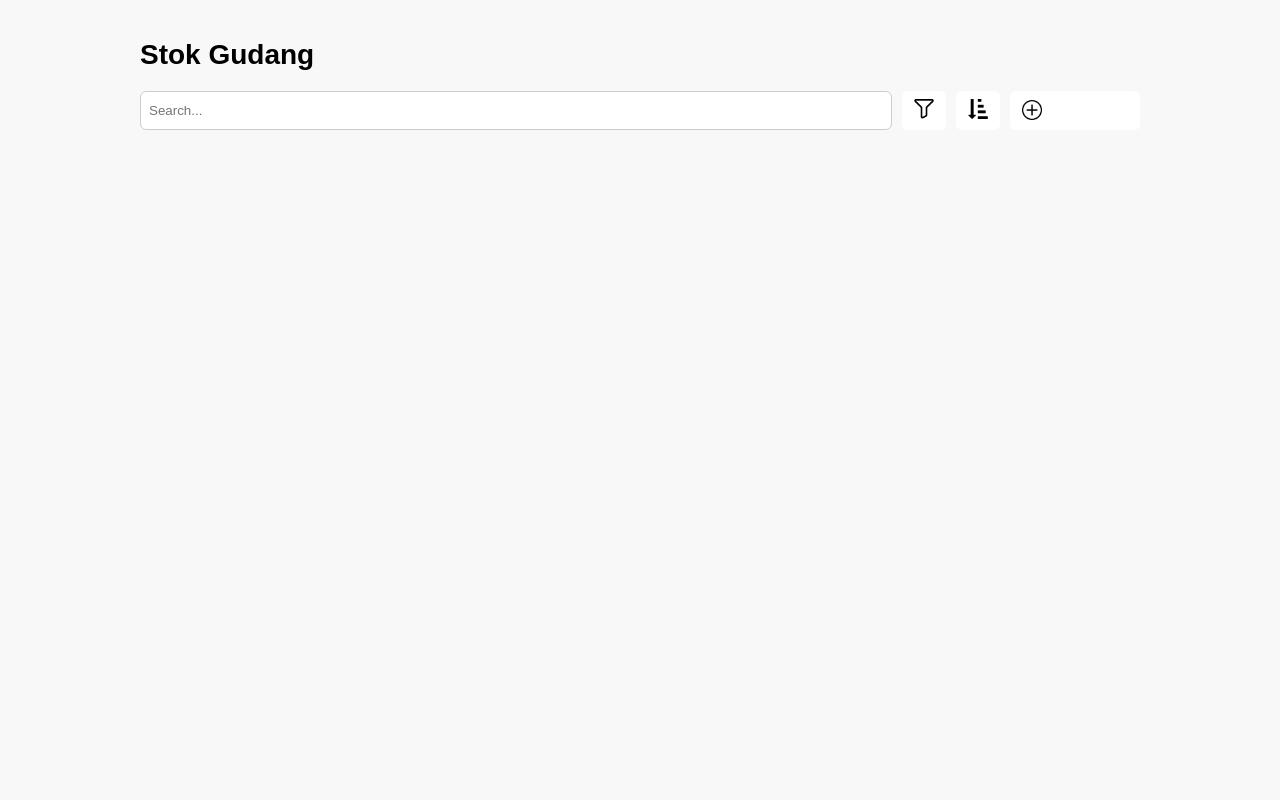
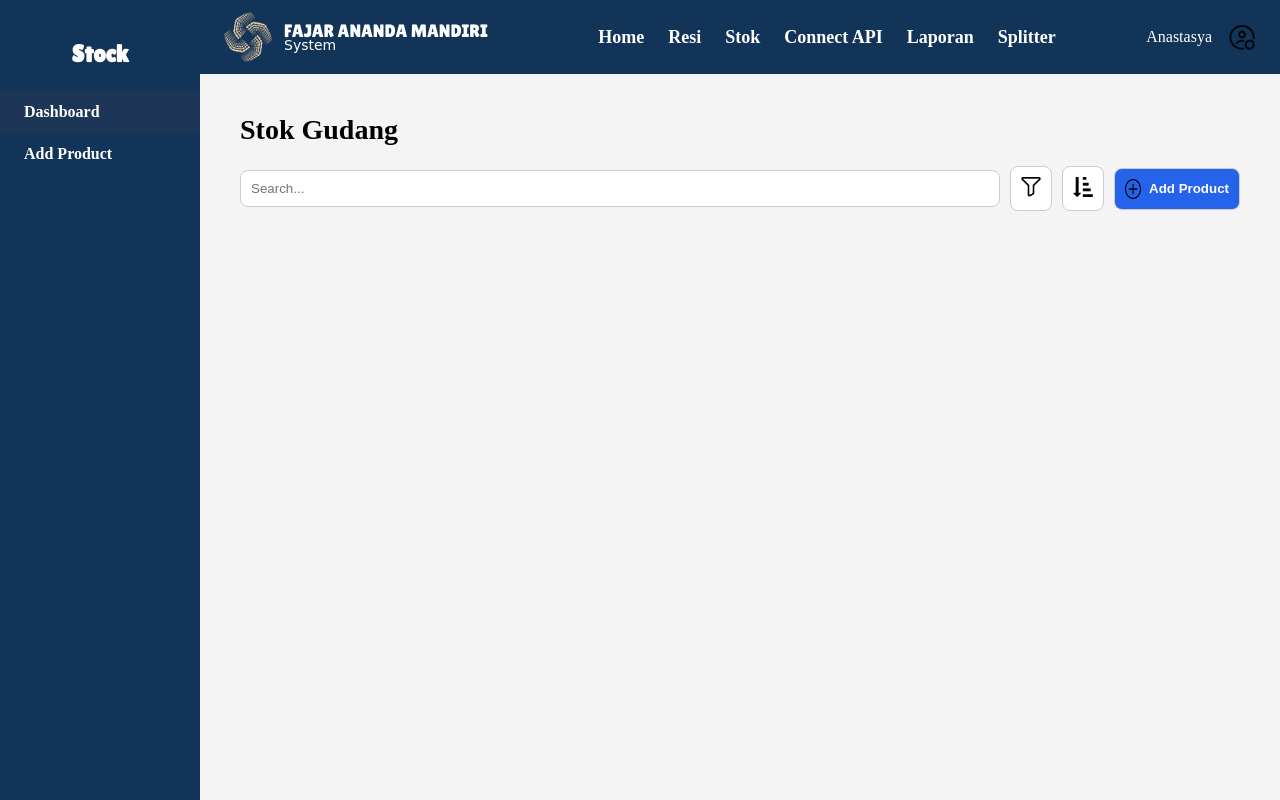
Before and after one commit to HarmonyFajar/fam_dashboard, a plain HTML site: page load_products.html in a window 1280 px wide. Drawn offline with Linux system fonts and the light colour scheme; no server answers; a web font is replaced by a local one.

Commit message:
Update load_products.html load baru

```diff
--- a/load_products.html
+++ b/load_products.html
@@ -2,23 +2,175 @@
 <html lang="en">
 <head>
   <meta charset="UTF-8" />
-  <meta name="viewport" content="width=device-width, initial-scale=1.0"/>
+  <meta name="viewport" content="width=device-width, initial-scale=1.0" />
   <title>Stok Gudang</title>
+  <link href="https://fonts.googleapis.com/css2?family=Lilita+One&family=Licorice&family=Libre+Caslon+Display&display=swap" rel="stylesheet">
+  <link rel="stylesheet" href="css/style.css" />
   <link rel="stylesheet" href="css/product-style.css" />
+  <style>
+    body {
+      margin: 0;
+      padding: 0;
+      font-family: 'Libre Caslon Display', serif;
+      background-color: #f4f4f4;
+      display: flex;
+    }
+    .sidebar {
+      width: 200px;
+      background-color: #123458;
+      color: white;
+      height: 100vh;
+      padding-top: 40px;
+      display: flex;
+      flex-direction: column;
+      position: fixed;
+      top: 0;
+      left: 0;
+    }
+    .sidebar h2 {
+      text-align: center;
+      margin-bottom: 24px;
+      font-family: 'Lilita One', cursive;
+    }
+    .sidebar a {
+      padding: 12px 24px;
+      color: white;
+      text-decoration: none;
+      font-weight: bold;
+    }
+    .sidebar a:hover, .sidebar a.active {
+      background-color: #1d3557;
+    }
+    .main-wrapper {
+      width: 100%;
+      margin-left: 200px;
+    }
+    .header_section {
+      background: #123458;
+      padding: 12px 24px;
+      display: flex;
+      justify-content: space-between;
+      align-items: center;
+    }
+    .logo {
+      display: flex;
+      align-items: center;
+    }
+    .logo img {
+      width: 48px;
+      margin-right: 12px;
+    }
+    .logo_text {
+      color: #fff;
+    }
+    .fam_title {
+      font-family: 'Lilita One', cursive;
+      font-size: 18px;
+    }
+    .fam_subtitle {
+      font-family: 'Licorice', cursive;
+      font-size: 14px;
+    }
+    .nav_menu a {
+      margin-left: 20px;
+      color: #fff;
+      text-decoration: none;
+      font-weight: bold;
+    }
+    .profile {
+      display: flex;
+      align-items: center;
+      color: #fff;
+    }
+    .profile img {
+      width: 28px;
+      height: 28px;
+      margin-left: 8px;
+    }
+    .main-content {
+      padding: 40px;
+    }
+    .toolbar {
+      display: flex;
+      gap: 10px;
+      align-items: center;
+      margin-bottom: 20px;
+    }
+    .toolbar input[type="text"] {
+      padding: 10px;
+      border: 1px solid #ccc;
+      border-radius: 8px;
+      flex: 1;
+    }
+    .toolbar button {
+      background: white;
+      border: 1px solid #ccc;
+      padding: 10px;
+      border-radius: 8px;
+      cursor: pointer;
+    }
+    .toolbar .add-btn {
+      background-color: #2563eb;
+      color: white;
+      font-weight: bold;
+      display: flex;
+      align-items: center;
+      gap: 8px;
+    }
+    .toolbar .add-btn img {
+      width: 16px;
+    }
+  </style>
   <script src="https://www.gstatic.com/firebasejs/8.10.0/firebase-app.js"></script>
   <script src="https://www.gstatic.com/firebasejs/8.10.0/firebase-database.js"></script>
   <script src="js/firebase-config.js"></script>
 </head>
 <body>
-  <div class="container">
+  <!-- Sidebar -->
+  <div class="sidebar">
+    <h2>Stock</h2>
+    <a href="load_products.html" class="active">Dashboard</a>
+    <a href="stok_add_product.html">Add Product</a>
+  </div>
+
+  <!-- Main Wrapper -->
+  <div class="main-wrapper">
+    <!-- Header -->
+    <header class="header_section">
+      <div class="logo">
+        <img src="images/fajarlogonew.png" alt="FAM Logo" />
+        <div class="logo_text">
+          <div class="fam_title">FAJAR ANANDA MANDIRI</div>
+          <div class="fam_subtitle">System</div>
+        </div>
+      </div>
+      <div class="nav_menu">
+        <a href="index.html">Home</a>
+        <a href="upload_resi.html">Resi</a>
+        <a href="stok_add_product.html">Stok</a>
+        <a href="#">Connect API</a>
+        <a href="#">Laporan</a>
+        <a href="compare_resi.html">Splitter</a>
+      </div>
+      <div class="profile">
+        <span>Anastasya</span>
+        <img src="images/profileicon.png" alt="Profile Icon" />
+      </div>
+    </header>
+
+    <!-- Main Content -->
+    <div class="main-content">
       <h1>Stok Gudang</h1>
       <div class="toolbar">
         <input type="text" placeholder="Search..." />
         <button><img src="images/icon-filter.png" alt="Filter" /></button>
         <button><img src="images/icon-sort.png" alt="Sort" /></button>
-      <button class="add-btn"><img src="images/icon-plus.png" alt="Add" /> Add Product</button>
+        <button class="add-btn" onclick="window.location.href='stok_add_product.html'">
+          <img src="images/icon-plus.png" alt="Add" /> Add Product
+        </button>
       </div>
       <div class="product-list" id="product-list"></div>
+    </div>
   </div>
 
   <script src="js/load-products.js" defer></script>
```
Lines whose indentation alone changed are shown as unchanged.
